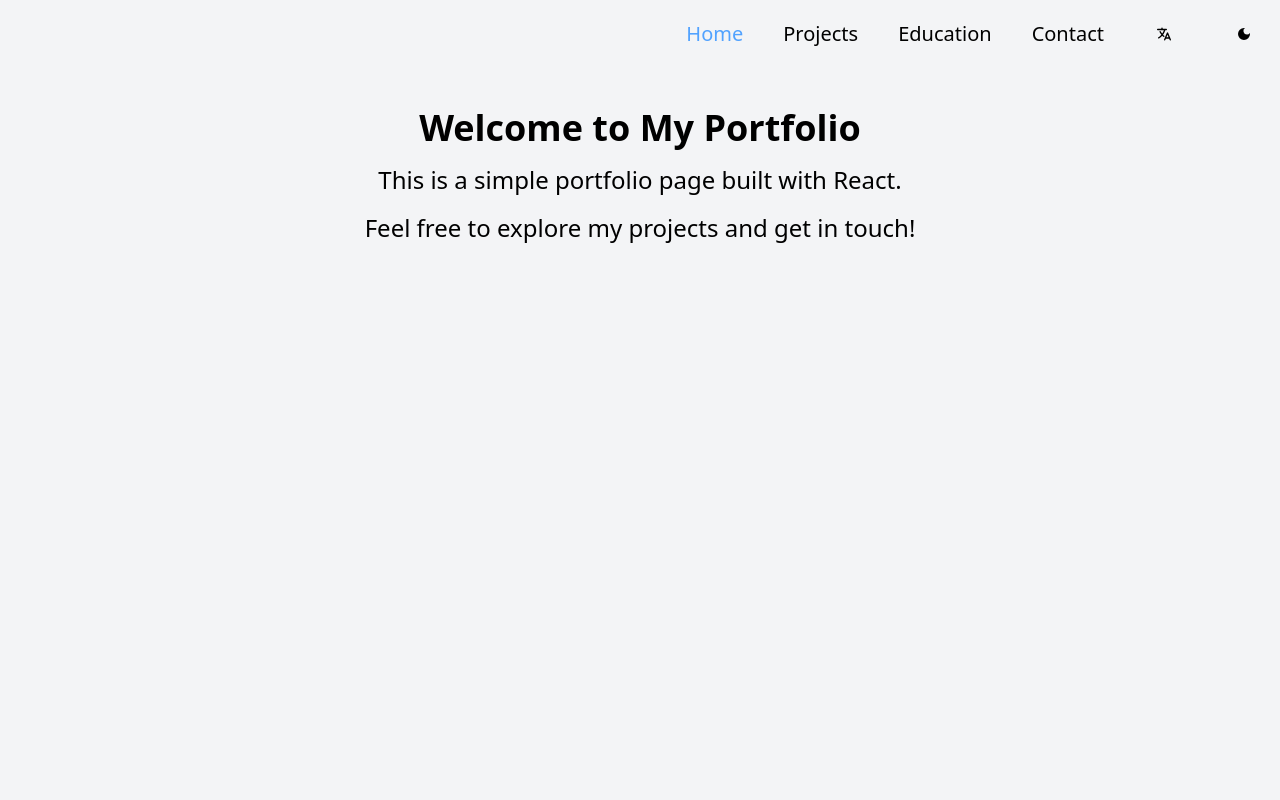
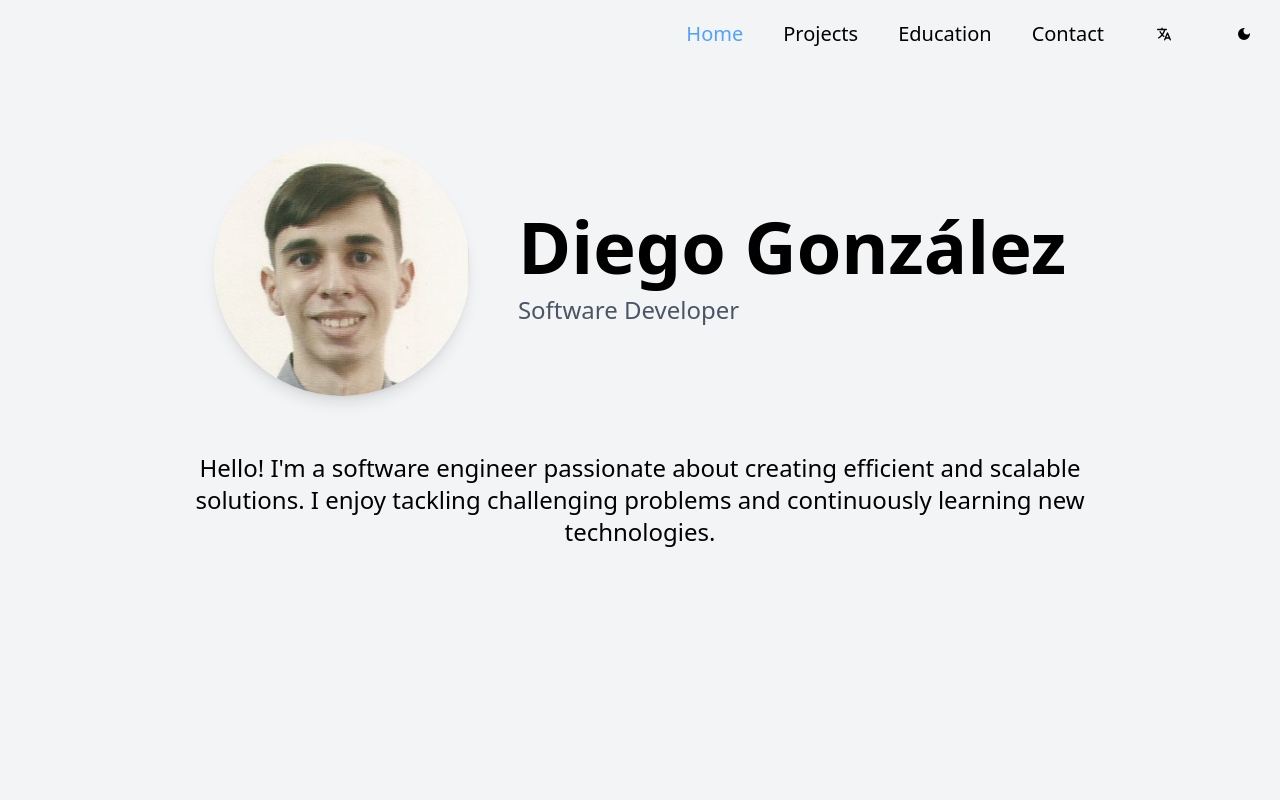
Before and after one commit to Diangondi03/my-portfolio, a React (Vite) app: page / in a window 1280 px wide. Shown: the top 800 px of the page. Built offline with nearby package versions, Linux system fonts and the light colour scheme.

Commit message:
Add Description and PhotoSection components for home page
- Created Description component to introduce the software engineer with a brief bio.
- Developed PhotoSection component to display the engineer's photo and name, enhancing the visual appeal of the home page.

```diff
--- /dev/null
+++ b/src/components/home/Description.tsx
@@ -0,0 +1,11 @@
+import React from 'react'
+
+const Description = () => {
+  return (
+        <p className='text-center text-lg md:text-2xl px-10 md:px-20 lg:px-40  mt-4 md:mt-6'>
+            Hello! I'm a software engineer passionate about creating efficient and scalable solutions. I enjoy tackling challenging problems and continuously learning new technologies.
+        </p>
+  )
+}
+
+export default Description
--- /dev/null
+++ b/src/components/home/PhotoSection.tsx
@@ -0,0 +1,22 @@
+import React from 'react'
+import Photo from '../../assets/photo.png'
+
+const PhotoSection = () => {
+  return (
+    <div className="flex flex-col md:flex-row items-center justify-center gap-6 md:gap-12 p-4 md:p-8">
+        <figure className='flex-shrink-0 h-28 w-28 md:h-48 md:w-48 lg:h-64 lg:w-64 rounded-full overflow-hidden shadow-lg'>
+          <img src={Photo} alt="Diego González" className="" />
+        </figure>
+        <div className='flex flex-col'>
+          <h1 className='text-center md:text-left text-3xl sm:text-4xl md:text-5xl lg:text-7xl font-bold mt-4 md:mt-0'>
+            Diego González
+          </h1>
+          <p className='text-center md:text-left text-lg sm:text-xl md:text-2xl text-gray-600 mt-2 md:mt-3'>
+            Software Developer
+          </p>
+        </div>
+      </div>
+  )
+}
+
+export default PhotoSection
--- a/src/layout/Layout.tsx
+++ b/src/layout/Layout.tsx
@@ -40,7 +40,7 @@ const Layout = () => {
 
   return (
     <>
-        <nav className='p-4'>
+        <nav className='p-4 mb-10'>
             <ul className='flex sm:text-xl justify-center items-center sm:justify-end sm:gap-10 gap-4'>
                 {links.map((link,index) => (
                     <li key={link.name}>
--- a/src/pages/Home.tsx
+++ b/src/pages/Home.tsx
@@ -1,14 +1,13 @@
+import Description from '../components/home/Description'
+import PhotoSection from '../components/home/PhotoSection'
 import React from 'react'
 
 function Home() {
 
   return (
     <>
-      <div className="text-2xl">
-        <h1 className="text-center text-4xl font-bold mt-10">Welcome to My Portfolio</h1>
-        <p className="text-center mt-4">This is a simple portfolio page built with React.</p>
-        <p className="text-center mt-4">Feel free to explore my projects and get in touch!</p>
-      </div>
+      <PhotoSection/>
+      <Description/>
     </>
   )
 }
--- a/tsconfig.json
+++ b/tsconfig.json
@@ -17,12 +17,9 @@
         "strict": true, // Recommended
         "skipLibCheck": true, // Often useful in larger projects
         "moduleResolution": "node",
-        "baseUrl":"./",
         "jsx":"react",
         "noEmit": true,
         "allowImportingTsExtensions": true,
-        "paths": {
-            "@/*": ["src/*"]
-        }
+
     }
   }
```
Also changed, not shown: src/assets/photo.png (added).
